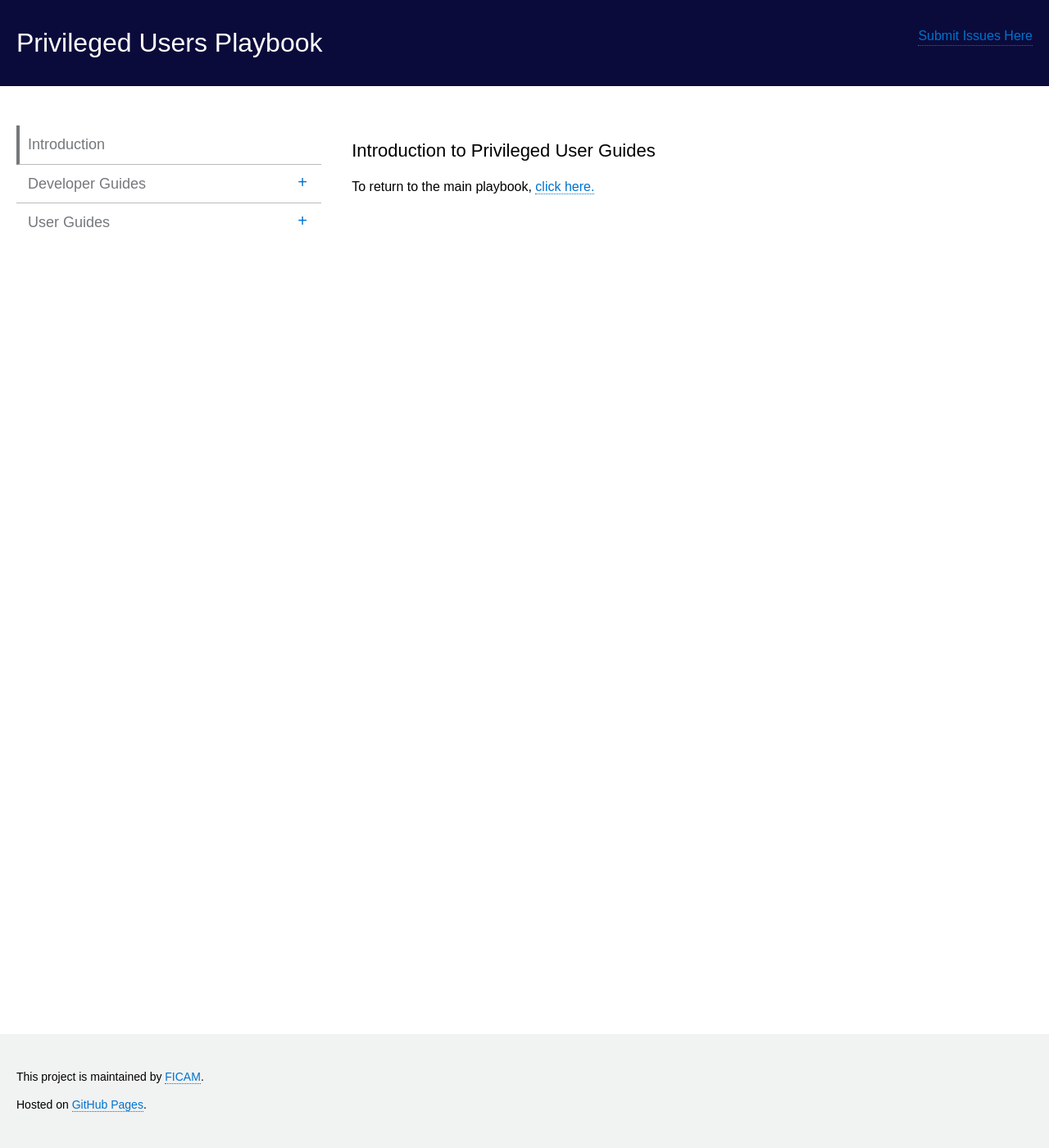
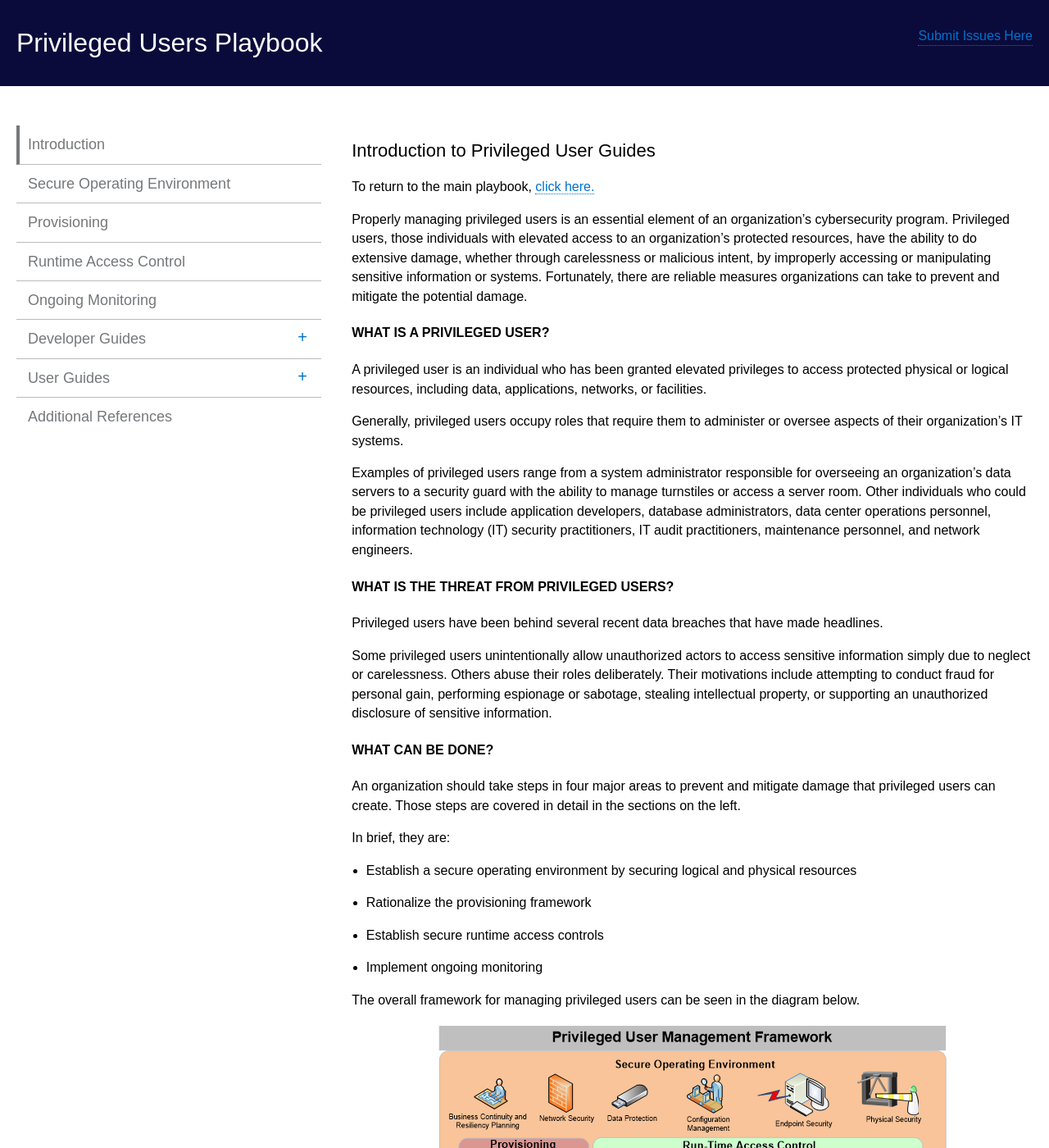
Before and after one commit to maoconnor/playbook-privilege, a Jekyll site: the page built from index.html, in a window 1280 px wide and 1400 px high. Shown: the whole window at 82% size. Built offline with Jekyll 4.4.1, drawn with Linux system fonts in a browser that asks for light colours.

Commit message:
Adding Content and New Pages

```diff
--- a/_config.yml
+++ b/_config.yml
@@ -42,6 +42,22 @@ navigation:
   url: index.html
   internal: true
   coll: false
+- text: Secure Operating Environment
+  url: operating
+  internal: true
+  coll: false
+- text: Provisioning
+  url: provisioning
+  internal: true
+  coll: false
+- text: Runtime Access Control
+  url: runtime
+  internal: true
+  coll: false
+- text: Ongoing Monitoring
+  url: monitoring
+  internal: true
+  coll: false
 - text: Developer Guides
   url: devconfig/index/
   internal: true
@@ -52,6 +68,10 @@ navigation:
   internal: true
   coll: true
   collname: userconfig
+- text: Additional References
+  url: ref
+  internal: true
+  coll: false
 
 
 #https://github.com/jekyll/jekyll/issues/2346
--- a/_includes/index.md
+++ b/_includes/index.md
@@ -1,3 +1,34 @@
 ## Introduction to Privileged User Guides
 
 To return to the main playbook, <a href="http://maoconnor.github.io/ficam-playbook">click here.</a>
+
+Properly managing privileged users is an essential element of an organization’s cybersecurity program.  Privileged users, those individuals with elevated access to an organization’s protected resources, have the ability to do extensive damage, whether through carelessness or malicious intent, by improperly accessing or manipulating sensitive information or systems. Fortunately, there are reliable measures organizations can take to prevent and mitigate the potential damage.
+
+#### What is a privileged user?
+
+A privileged user is an individual who has been granted elevated privileges to access protected physical or logical resources, including data, applications, networks, or facilities.
+
+Generally, privileged users occupy roles that require them to administer or oversee aspects of their organization’s IT systems.
+
+Examples of privileged users range from a system administrator responsible for overseeing an organization’s data servers to a security guard with the ability to manage turnstiles or access a server room. Other individuals who could be privileged users include application developers, database administrators, data center operations personnel, information technology (IT) security practitioners, IT audit practitioners, maintenance personnel, and network engineers.
+
+#### What is the threat from privileged users?
+
+Privileged users have been behind several recent data breaches that have made headlines.
+
+Some privileged users unintentionally allow unauthorized actors to access sensitive information simply due to neglect or carelessness. Others abuse their roles deliberately. Their motivations include attempting to conduct fraud for personal gain, performing espionage or sabotage, stealing intellectual property, or supporting an unauthorized disclosure of sensitive information.
+
+#### What can be done?
+
+An organization should take steps in four major areas to prevent and mitigate damage that privileged users can create.  Those steps are covered in detail in the sections on the left.
+
+In brief, they are:
+
+- Establish a secure operating environment by securing logical and physical resources
+- Rationalize the provisioning framework
+- Establish secure runtime access controls
+- Implement ongoing monitoring
+
+The overall framework for managing privileged users can be seen in the diagram below.
+
+<div style="text-align:center"><img src="img/Framework.png"/></div>
```
Also changed, not shown: pages/monitoring.md (added, +19 -0 lines), pages/operating.md (added, +23 -0 lines), pages/provisioning.md (added, +26 -0 lines), pages/ref.md (added, +6 -0 lines), pages/runtime.md (added, +8 -0 lines), img/Framework.png (added).
